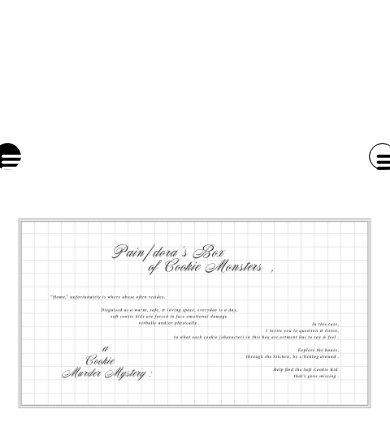
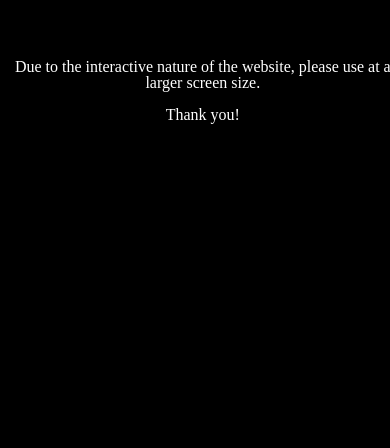
Before and after one commit to package-l/pain-dora, a React (Create React App) app: page /home in a window 390 px wide. Shown: the part 110-558 px from the top of the page. Built offline with nearby package versions, Linux system fonts and the light colour scheme; a web font is replaced by a local one.

Commit message:
page warning addition

```diff
--- a/package.json
+++ b/package.json
@@ -9,6 +9,7 @@
     "js-cookie": "^3.0.1",
     "react": "^18.2.0",
     "react-dom": "^18.2.0",
+    "react-responsive": "^9.0.2",
     "react-router-dom": "^6.6.2",
     "react-scripts": "5.0.1",
     "react-water-wave": "^2.0.1",
--- a/src/App.scss
+++ b/src/App.scss
@@ -1,3 +1,11 @@
+@mixin nameFont {
+    font-family: Chantal;
+    font-weight: light;
+    font-size: 3vh;
+    letter-spacing: 0.1em;
+    line-height: 2vh;
+}
+
 * {
     margin: 0;
     padding: 0;
@@ -6,3 +14,12 @@
     max-width: 100vw;*/
     overflow: hidden;
 }
+
+.page-warning {
+    @include nameFont;
+    background-color: black;
+    color: white;
+    width: 100vw;
+    height: 100vh;
+    padding: 70px 0;
+}
--- a/src/components/Home.js
+++ b/src/components/Home.js
@@ -23,6 +23,8 @@ import Cellar from '../img/house/Floor_Cellar.png';
 import Basement from '../img/house/Floor_Basement.png';
 import Fork from '../img/house/Fork_For_Cellar.png';
 
+import { useMediaQuery } from 'react-responsive';
+
 
 //const sleep = (ms = 1000) => new Promise((resolve) => setTimeout(resolve, ms));
 
@@ -32,6 +34,18 @@ const Home = () => {
 
   const [openMenu, setOpenMenu] = useState(false);
   const [openMap, setOpenMap] = useState(false);
+
+  //Media Query
+  const isDesktopOrLaptop = useMediaQuery({
+    query: `(min-width: 1224px)`
+  })
+  const isBigScreen = useMediaQuery({
+    query: '(min-width: 850px)'
+  })
+  const isAspectRatio = useMediaQuery({
+    query: '(min-aspect-ratio: 9/3)'
+  })
+  const isTabletOrMobile = useMediaQuery({ query: '(max-width: 1224px)' })
 
   useEffect(() => {
     /*(async () => {
@@ -50,7 +64,12 @@ const Home = () => {
           <Introduction />
         </>
       ): null}
-
+      {!isBigScreen || isAspectRatio ?
+      <div className="page-warning" style={{color: 'white', fontFamily: 'Chantal', paddingTop: '20vh', paddingLeft: '2vw', paddingRight: '2vw'}}>
+        Due to the interactive nature of the website, please use at a larger screen size.
+        <br></br><br></br>Thank you!
+      </div>
+        :
         <div className="home-main" id="home-grid">
         <div className="hamburger-container">
           <HamburgerButton name="menu" open={openMenu} setOpen={setOpenMenu}/>
@@ -137,6 +156,7 @@ const Home = () => {
           </div>*/}
         </section>
       </div>
+      }
     </div>
   )
 }
```
Also changed, not shown: 1 other file (tests, documents, lock files or other folders). Lines whose indentation alone changed are shown as unchanged.
